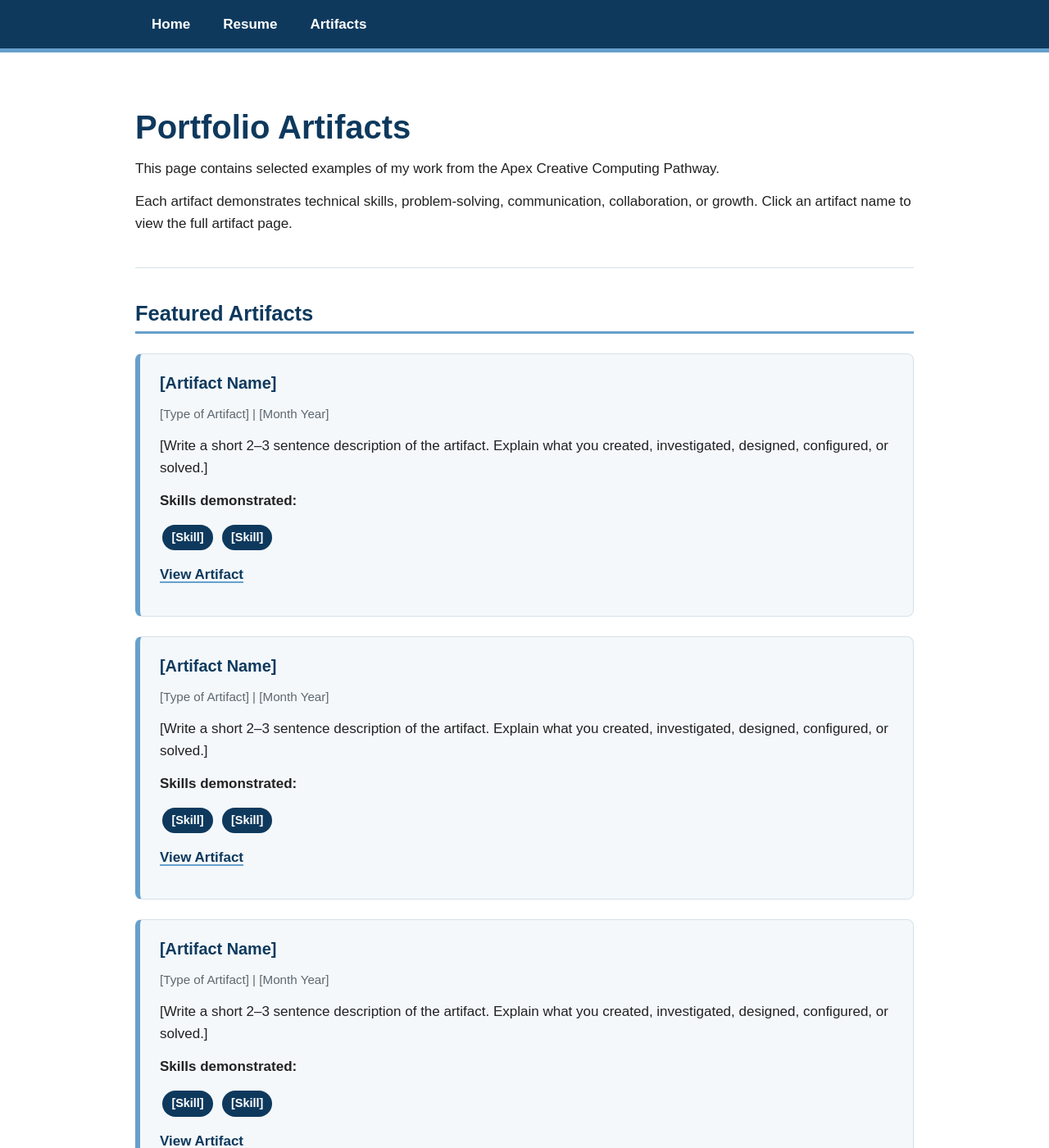
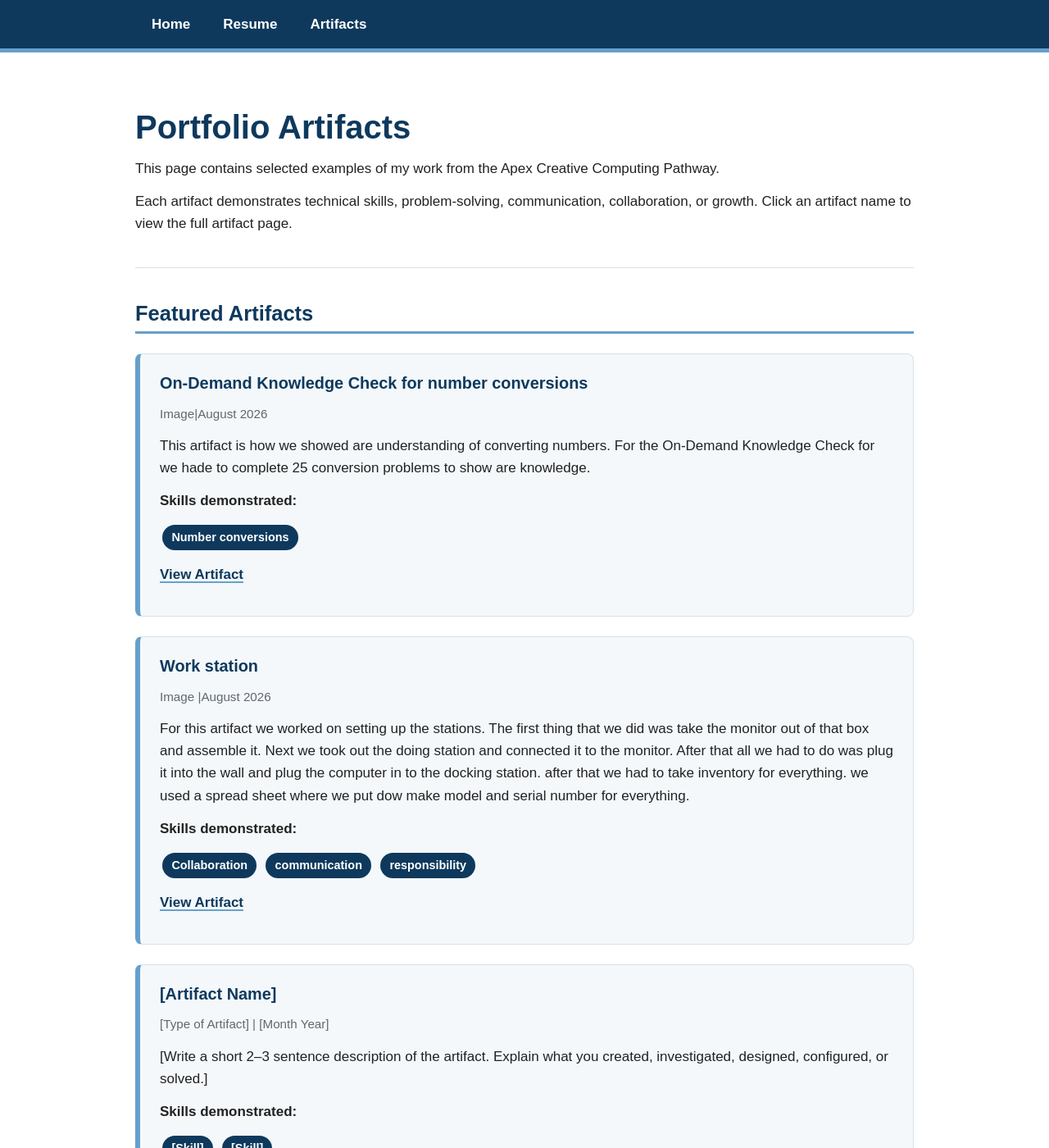
Before and after one commit to Judeaveritt/Apex-portfolio-, a Jekyll site: the page built from artifacts.md, in a window 1280 px wide and 1400 px high. Shown: the whole window at 82% size. Built offline with Jekyll 4.4.1, drawn with Linux system fonts in a browser that asks for light colours.

Commit message:
add artifact to artifact.md

```diff
--- a/artifacts.md
+++ b/artifacts.md
@@ -15,33 +15,34 @@ Each artifact demonstrates technical skills, problem-solving, communication, col
 
 <div class="artifact-card" markdown="1">
 
-### [Artifact Name]
-<p class="artifact-meta">[Type of Artifact] | [Month Year]</p>
+### On-Demand Knowledge Check for number conversions
+<p class="artifact-meta">Image|August 2026</p>
 
-[Write a short 2–3 sentence description of the artifact. Explain what you created, investigated, designed, configured, or solved.]
+This artifact is how we showed are understanding of converting numbers. For the On-Demand Knowledge Check for we hade to complete 25 conversion problems to show are knowledge.
 
 **Skills demonstrated:**
 
-<span class="skill-tag">[Skill]</span>
-<span class="skill-tag">[Skill]</span>
+<span class="skill-tag">Number conversions</span>
 
-[View Artifact](artifacts/ARTIFACT-FOLDER/)
+
+[View Artifact](artifacts/number_conversion/)
 
 </div>
 
 <div class="artifact-card" markdown="1">
 
-### [Artifact Name]
-<p class="artifact-meta">[Type of Artifact] | [Month Year]</p>
+### Work station
+<p class="artifact-meta">Image |August 2026</p>
 
-[Write a short 2–3 sentence description of the artifact. Explain what you created, investigated, designed, configured, or solved.]
+For this artifact we worked on setting up the stations. The first thing that we did was take the monitor out of that box and assemble it. Next we took out the doing station and connected it to the monitor. After that all we had to do was plug it into the wall and plug the computer in to the docking station. after that we had to take inventory for everything. we used a spread sheet where we put dow make model and serial number for everything.
 
 **Skills demonstrated:**
 
-<span class="skill-tag">[Skill]</span>
-<span class="skill-tag">[Skill]</span>
+<span class="skill-tag">Collaboration</span>
+<span class="skill-tag">communication</span>
+<span class="skill-tag">responsibility</span>
 
-[View Artifact](artifacts/ARTIFACT-FOLDER/)
+[View Artifact](artifacts/Work station/)
 
 </div>
 
```
Also changed, not shown: artifacts/interactive_experince_plan/index.md (added, +52 -0 lines).
